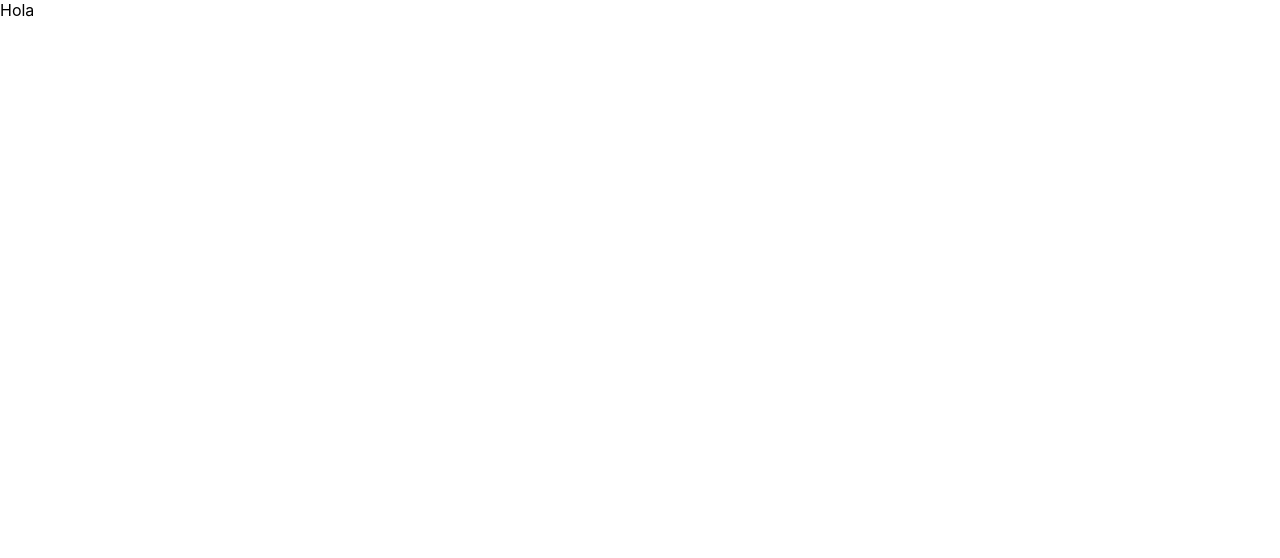
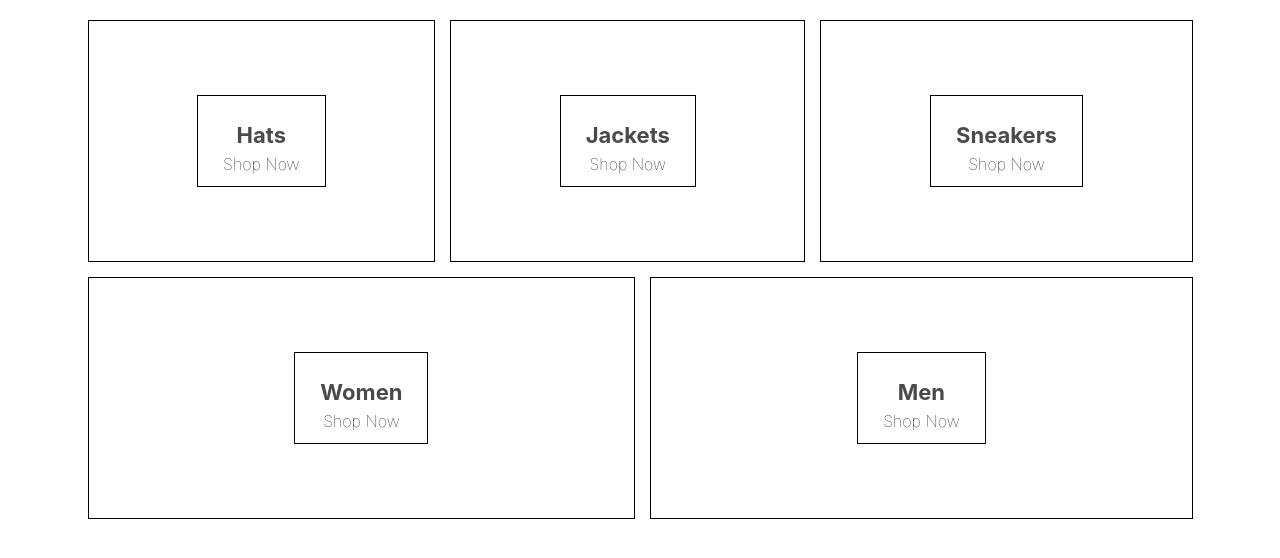
Before and after one commit to Asylcreek/Crwn-Clothing, a React (Create React App) app: page / in a window 1280 px wide. Shown: the top 558 px of the page. Built offline with nearby package versions, Linux system fonts and the light colour scheme.

Commit message:
Add files for homepage

```diff
--- a/package.json
+++ b/package.json
@@ -6,6 +6,7 @@
     "@testing-library/jest-dom": "^4.2.4",
     "@testing-library/react": "^9.5.0",
     "@testing-library/user-event": "^7.2.1",
+    "node-sass": "^4.14.1",
     "react": "^16.13.1",
     "react-dom": "^16.13.1",
     "react-scripts": "3.4.1"
--- a/src/App.js
+++ b/src/App.js
@@ -1,7 +1,13 @@
 import React from "react";
 
+import HomePage from "./homepage.component";
+
 function App() {
-  return <div> Hola</div>;
+  return (
+    <div>
+      <HomePage />
+    </div>
+  );
 }
 
 export default App;
--- /dev/null
+++ b/src/homepage.component.jsx
@@ -0,0 +1,44 @@
+import React from "react";
+
+import "./homepage.styles.scss";
+
+const HomePage = () => {
+  return (
+    <div className='homepage'>
+      <div className='directory-menu'>
+        <div className='menu-item'>
+          <div className='content'>
+            <h1 className='title'>Hats</h1>
+            <span className='subtitle'>Shop Now</span>
+          </div>
+        </div>
+        <div className='menu-item'>
+          <div className='content'>
+            <h1 className='title'>Jackets</h1>
+            <span className='subtitle'>Shop Now</span>
+          </div>
+        </div>
+        <div className='menu-item'>
+          <div className='content'>
+            <h1 className='title'>Sneakers</h1>
+            <span className='subtitle'>Shop Now</span>
+          </div>
+        </div>
+        <div className='menu-item'>
+          <div className='content'>
+            <h1 className='title'>Women</h1>
+            <span className='subtitle'>Shop Now</span>
+          </div>
+        </div>
+        <div className='menu-item'>
+          <div className='content'>
+            <h1 className='title'>Men</h1>
+            <span className='subtitle'>Shop Now</span>
+          </div>
+        </div>
+      </div>
+    </div>
+  );
+};
+
+export default HomePage;
--- /dev/null
+++ b/src/homepage.styles.scss
@@ -0,0 +1,49 @@
+.homepage {
+    display: flex;
+    flex-direction: column;
+    align-items: center;
+    padding: 20px 80px;
+}
+
+.directory-menu {
+    width: 100%;
+    display: flex;
+    flex-wrap: wrap;
+    justify-content: space-between;
+}
+
+.menu-item {
+    min-width: 30%;
+    height: 240px;
+    flex: 1 1 auto;
+    display: flex;
+    align-items: center;
+    justify-content: center;
+    border: 1px solid black;
+    margin: 0 7.5px 15px;
+    &:first-child {
+        margin-right: 7.5px;
+    }
+    &:last-child {
+        margin-left: 7.5px;
+    }
+    .content {
+        height: 90px;
+        padding: 0 25px;
+        display: flex;
+        flex-direction: column;
+        align-items: center;
+        justify-content: center;
+        border: 1px solid black;
+        .title {
+            font-weight: bold;
+            margin-bottom: 6px;
+            font-size: 22px;
+            color: #4a4a4a;
+        }
+        .subtitle {
+            font-weight: lighter;
+            font-size: 16px;
+        }
+    }
+}
--- a/src/index.js
+++ b/src/index.js
@@ -2,6 +2,5 @@
 import ReactDOM from "react-dom";
 import "./index.css";
 import App from "./App";
-import * as serviceWorker from "./serviceWorker";
 
 ReactDOM.render(<App />, document.getElementById("root"));
```
Also changed, not shown: 1 other file (tests, documents, lock files or other folders).
